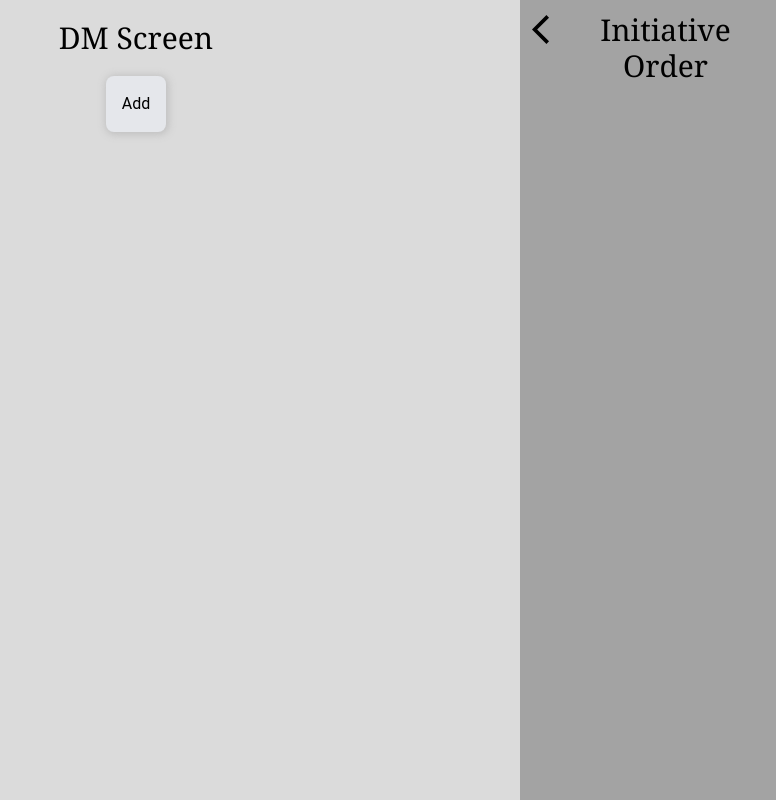
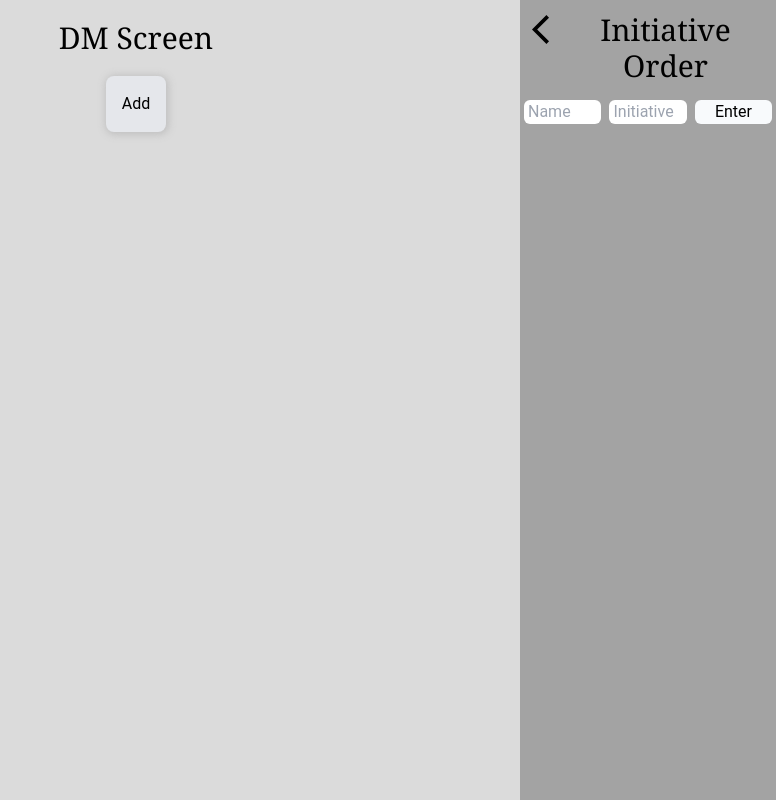
Before and after one commit to odylic/nextjs-dm-monster-screen, a Next.js app: page / in a window 1280 px wide. Both pictures are taken after a click on the button 1250 px from the left and 29 px from the top of the page. Shown: the whole page, without its empty margins (504-1280 px from the left). Built offline with nearby package versions, Linux system fonts and the light colour scheme.

Commit message:
feat: added initiative

```diff
--- a/src/components/InitiativeOrder.tsx
+++ b/src/components/InitiativeOrder.tsx
@@ -8,6 +8,10 @@ const InitiativeOrder = () => {
   const [name, setName] = useState("");
   const [initiative, setInitiative] = useState("");
   const [visibility, setVisibility] = useState(false);
+
+  const resetValue = (e: any) => {
+    e.target.value = "";
+  };
 
   return (
     <div>
@@ -41,6 +45,36 @@ const InitiativeOrder = () => {
               <h1 className="text-3xl font-serif">Initiative Order</h1>
             </button>
           </div>
+          {/* <div>
+            <button>Sort</button>
+            <button>Copy</button>
+          </div> */}
+          <form>
+            <div className="flex">
+              <input
+                className="w-1/2 m-1 rounded-md px-1"
+                placeholder="Name"
+                onFocus={resetValue}
+                onChange={(e) => {
+                  setName(e.target.value);
+                }}
+              />
+              <input
+                className="w-1/2 m-1 rounded-md px-1"
+                placeholder="Initiative"
+                onFocus={resetValue}
+                onChange={(e) => {
+                  setInitiative(e.target.value);
+                }}
+              />
+              <button
+                className="px-5 py-15 bg-slate-50 rounded-md m-1"
+                type="submit"
+              >
+                Enter
+              </button>
+            </div>
+          </form>
         </div>
       )}
     </div>
```
